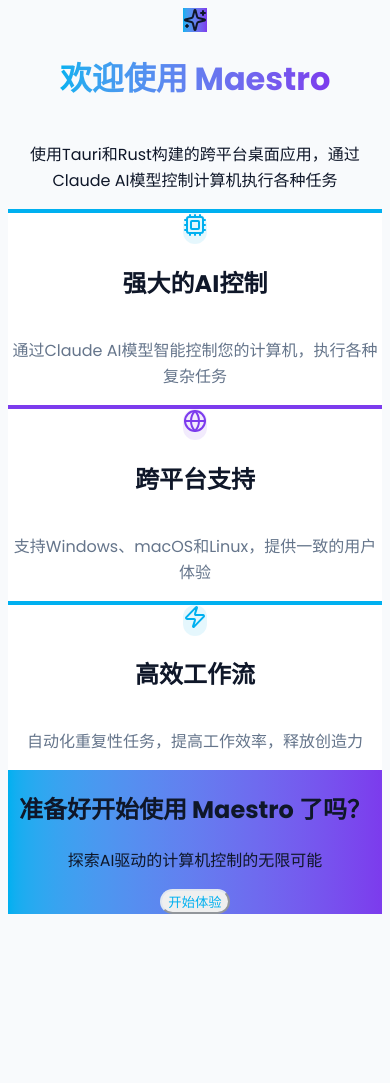
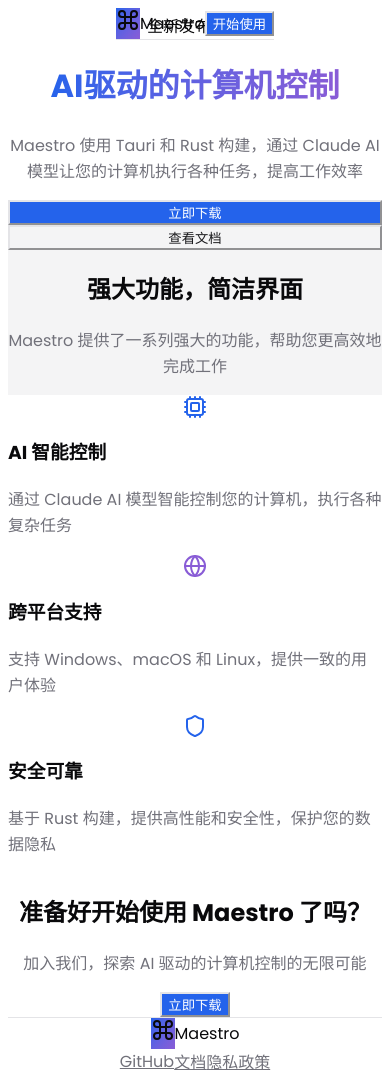
Before and after one commit to Shouly/maestro_v2, a Next.js app: page / in a window 390 px wide. Before the commit the page ends 922 px from the top, so only its background shows below. Built offline with nearby package versions, Linux system fonts and the light colour scheme.

Commit message:
设计：优化UI设计，使界面更加精致和现代

```diff
--- a/src/app/page.tsx
+++ b/src/app/page.tsx
@@ -1,70 +1,140 @@
-import { Cpu, Sparkles, Zap, Globe, Palette, Layers } from 'lucide-react';
+import { Cpu, Sparkles, Zap, Globe, Command, Shield } from 'lucide-react';
 
 export default function Home() {
   return (
-    <main className="flex min-h-screen flex-col items-center justify-center p-8 bg-[hsl(var(--background))]">
-      {/* 顶部装饰元素 */}
-      <div className="absolute top-0 left-0 w-full h-2 bg-gradient-to-r from-[hsl(var(--primary))] via-[hsl(var(--accent))] to-[hsl(var(--primary))]"></div>
+    <main className="flex min-h-screen flex-col items-center justify-between py-16 px-6 bg-[hsl(var(--background))]">
+      {/* 顶部导航栏 */}
+      <nav className="fixed top-0 left-0 right-0 z-50 backdrop-blur-md bg-[hsl(var(--background))/80] border-b border-[hsl(var(--border))] py-4 px-6">
+        <div className="max-w-7xl mx-auto flex justify-between items-center">
+          <div className="flex items-center space-x-2">
+            <div className="w-8 h-8 rounded-md bg-gradient-to-br from-[hsl(var(--primary))] to-[hsl(var(--accent))]">
+              <Command className="w-5 h-5 text-white m-1.5" />
+            </div>
+            <span className="font-bold text-lg">Maestro</span>
+          </div>
+          <div className="hidden md:flex space-x-6">
+            <a href="#" className="text-sm font-medium hover:text-[hsl(var(--primary))] transition-colors">功能</a>
+            <a href="#" className="text-sm font-medium hover:text-[hsl(var(--primary))] transition-colors">文档</a>
+            <a href="#" className="text-sm font-medium hover:text-[hsl(var(--primary))] transition-colors">下载</a>
+            <a href="#" className="text-sm font-medium hover:text-[hsl(var(--primary))] transition-colors">关于</a>
+          </div>
+          <button className="bg-[hsl(var(--primary))] text-[hsl(var(--primary-foreground))] px-4 py-2 rounded-md text-sm font-medium hover:bg-[hsl(var(--primary))/90] transition-colors">
+            开始使用
+          </button>
+        </div>
+      </nav>
 
-      <div className="z-10 max-w-6xl w-full items-center justify-center font-sans text-sm flex flex-col">
-        {/* 标志和标题区域 */}
-        <div className="flex items-center justify-center bg-gradient-to-r from-[hsl(var(--primary))] to-[hsl(var(--accent))] p-8 rounded-2xl mb-10 shadow-lg transform hover:scale-105 transition-transform duration-300">
-          <Sparkles className="h-16 w-16 text-white" />
+      {/* 英雄区域 */}
+      <div className="w-full max-w-6xl mx-auto mt-16 mb-24 text-center">
+        <div className="inline-block mb-6 p-2 bg-[hsl(var(--secondary))] rounded-full">
+          <div className="flex items-center space-x-2 px-3 py-1 bg-[hsl(var(--background))] rounded-full">
+            <span className="flex h-2 w-2 rounded-full bg-[hsl(var(--primary))]"></span>
+            <span className="text-sm font-medium">全新发布 v1.0</span>
+          </div>
         </div>
 
-        <h1 className="text-5xl font-bold mb-4 text-center bg-clip-text text-transparent bg-gradient-to-r from-[hsl(var(--primary))] to-[hsl(var(--accent))]">
-          欢迎使用 Maestro
+        <h1 className="text-4xl md:text-6xl font-bold tracking-tight mb-6">
+          <span className="bg-clip-text text-transparent bg-gradient-to-r from-[hsl(var(--primary))] to-[hsl(var(--accent))]">
+            AI驱动的计算机控制
+          </span>
         </h1>
 
-        <p className="text-xl text-center mb-12 max-w-3xl">
-          使用Tauri和Rust构建的跨平台桌面应用，通过Claude AI模型控制计算机执行各种任务
+        <p className="text-lg md:text-xl text-[hsl(var(--muted-foreground))] max-w-3xl mx-auto mb-10">
+          Maestro 使用 Tauri 和 Rust 构建，通过 Claude AI 模型让您的计算机执行各种任务，提高工作效率
         </p>
 
-        {/* 特性卡片 */}
-        <div className="grid grid-cols-1 md:grid-cols-3 gap-8 w-full max-w-5xl">
-          <div className="bg-[hsl(var(--card))] rounded-2xl p-8 flex flex-col items-center text-center shadow-md hover:shadow-xl transition-shadow duration-300 border-t-4 border-[hsl(var(--primary))]">
-            <div className="bg-[hsl(var(--primary)/0.1)] p-4 rounded-full mb-6">
-              <Cpu className="h-8 w-8 text-[hsl(var(--primary))]" />
+        <div className="flex flex-col sm:flex-row justify-center gap-4 mb-12">
+          <button className="bg-[hsl(var(--primary))] text-[hsl(var(--primary-foreground))] px-6 py-3 rounded-lg font-medium hover:bg-[hsl(var(--primary))/90] transition-colors">
+            立即下载
+          </button>
+          <button className="bg-[hsl(var(--secondary))] text-[hsl(var(--secondary-foreground))] px-6 py-3 rounded-lg font-medium hover:bg-[hsl(var(--secondary))/90] transition-colors">
+            查看文档
+          </button>
         </div>
-            <h2 className="text-xl font-semibold mb-3">强大的AI控制</h2>
-            <p className="text-[hsl(var(--muted-foreground))]">
-              通过Claude AI模型智能控制您的计算机，执行各种复杂任务
+
+        <div className="relative mx-auto w-full max-w-4xl aspect-video rounded-xl overflow-hidden shadow-2xl">
+          <div className="absolute inset-0 bg-gradient-to-br from-[hsl(var(--primary))/20] to-[hsl(var(--accent))/20]"></div>
+          <div className="absolute inset-0 flex items-center justify-center">
+            <div className="bg-[hsl(var(--background))/80] backdrop-blur-md p-8 rounded-lg shadow-lg text-center">
+              <Sparkles className="h-12 w-12 mx-auto mb-4 text-[hsl(var(--primary))]" />
+              <h3 className="text-xl font-semibold mb-2">应用界面预览</h3>
+              <p className="text-sm text-[hsl(var(--muted-foreground))]">即将推出演示视频</p>
+            </div>
+          </div>
+        </div>
+      </div>
+
+      {/* 特性部分 */}
+      <div className="w-full bg-[hsl(var(--secondary))] py-20">
+        <div className="max-w-6xl mx-auto px-6">
+          <div className="text-center mb-16">
+            <h2 className="text-3xl font-bold mb-4">强大功能，简洁界面</h2>
+            <p className="text-[hsl(var(--muted-foreground))] max-w-2xl mx-auto">
+              Maestro 提供了一系列强大的功能，帮助您更高效地完成工作
             </p>
           </div>
 
-          <div className="bg-[hsl(var(--card))] rounded-2xl p-8 flex flex-col items-center text-center shadow-md hover:shadow-xl transition-shadow duration-300 border-t-4 border-[hsl(var(--accent))]">
-            <div className="bg-[hsl(var(--accent)/0.1)] p-4 rounded-full mb-6">
-              <Globe className="h-8 w-8 text-[hsl(var(--accent))]" />
+          <div className="grid grid-cols-1 md:grid-cols-3 gap-8">
+            <div className="bg-[hsl(var(--background))] p-6 rounded-lg shadow-sm">
+              <div className="w-12 h-12 rounded-lg bg-[hsl(var(--primary))/10] flex items-center justify-center mb-4">
+                <Cpu className="h-6 w-6 text-[hsl(var(--primary))]" />
               </div>
-            <h2 className="text-xl font-semibold mb-3">跨平台支持</h2>
+              <h3 className="text-xl font-semibold mb-2">AI 智能控制</h3>
               <p className="text-[hsl(var(--muted-foreground))]">
-              支持Windows、macOS和Linux，提供一致的用户体验
+                通过 Claude AI 模型智能控制您的计算机，执行各种复杂任务
               </p>
             </div>
 
-          <div className="bg-[hsl(var(--card))] rounded-2xl p-8 flex flex-col items-center text-center shadow-md hover:shadow-xl transition-shadow duration-300 border-t-4 border-[hsl(var(--primary))]">
-            <div className="bg-[hsl(var(--primary)/0.1)] p-4 rounded-full mb-6">
-              <Zap className="h-8 w-8 text-[hsl(var(--primary))]" />
+            <div className="bg-[hsl(var(--background))] p-6 rounded-lg shadow-sm">
+              <div className="w-12 h-12 rounded-lg bg-[hsl(var(--accent))/10] flex items-center justify-center mb-4">
+                <Globe className="h-6 w-6 text-[hsl(var(--accent))]" />
               </div>
-            <h2 className="text-xl font-semibold mb-3">高效工作流</h2>
+              <h3 className="text-xl font-semibold mb-2">跨平台支持</h3>
               <p className="text-[hsl(var(--muted-foreground))]">
-              自动化重复性任务，提高工作效率，释放创造力
+                支持 Windows、macOS 和 Linux，提供一致的用户体验
+              </p>
+            </div>
+
+            <div className="bg-[hsl(var(--background))] p-6 rounded-lg shadow-sm">
+              <div className="w-12 h-12 rounded-lg bg-[hsl(var(--primary))/10] flex items-center justify-center mb-4">
+                <Shield className="h-6 w-6 text-[hsl(var(--primary))]" />
+              </div>
+              <h3 className="text-xl font-semibold mb-2">安全可靠</h3>
+              <p className="text-[hsl(var(--muted-foreground))]">
+                基于 Rust 构建，提供高性能和安全性，保护您的数据隐私
               </p>
             </div>
           </div>
-
-        {/* 底部装饰和CTA */}
-        <div className="mt-16 bg-gradient-to-r from-[hsl(var(--primary))] to-[hsl(var(--accent))] p-10 rounded-2xl w-full max-w-5xl text-white text-center shadow-lg">
-          <h2 className="text-2xl font-bold mb-4">准备好开始使用 Maestro 了吗？</h2>
-          <p className="mb-6">探索AI驱动的计算机控制的无限可能</p>
-          <button className="bg-white text-[hsl(var(--primary))] font-bold py-3 px-8 rounded-full hover:bg-opacity-90 transition-colors duration-300 shadow-md">
-            开始体验
-          </button>
         </div>
       </div>
 
-      {/* 底部装饰元素 */}
-      <div className="absolute bottom-0 left-0 w-full h-2 bg-gradient-to-r from-[hsl(var(--accent))] via-[hsl(var(--primary))] to-[hsl(var(--accent))]"></div>
+      {/* 底部 CTA */}
+      <div className="w-full max-w-6xl mx-auto py-20 px-6 text-center">
+        <h2 className="text-3xl font-bold mb-4">准备好开始使用 Maestro 了吗？</h2>
+        <p className="text-[hsl(var(--muted-foreground))] max-w-2xl mx-auto mb-8">
+          加入我们，探索 AI 驱动的计算机控制的无限可能
+        </p>
+        <button className="bg-[hsl(var(--primary))] text-[hsl(var(--primary-foreground))] px-8 py-3 rounded-lg font-medium hover:bg-[hsl(var(--primary))/90] transition-colors">
+          立即下载
+        </button>
+      </div>
+
+      {/* 页脚 */}
+      <footer className="w-full border-t border-[hsl(var(--border))] py-8 px-6">
+        <div className="max-w-6xl mx-auto flex flex-col md:flex-row justify-between items-center">
+          <div className="flex items-center space-x-2 mb-4 md:mb-0">
+            <div className="w-6 h-6 rounded-md bg-gradient-to-br from-[hsl(var(--primary))] to-[hsl(var(--accent))]">
+              <Command className="w-4 h-4 text-white m-1" />
+            </div>
+            <span className="font-medium">Maestro</span>
+          </div>
+          <div className="flex space-x-6">
+            <a href="#" className="text-sm text-[hsl(var(--muted-foreground))] hover:text-[hsl(var(--foreground))] transition-colors">GitHub</a>
+            <a href="#" className="text-sm text-[hsl(var(--muted-foreground))] hover:text-[hsl(var(--foreground))] transition-colors">文档</a>
+            <a href="#" className="text-sm text-[hsl(var(--muted-foreground))] hover:text-[hsl(var(--foreground))] transition-colors">隐私政策</a>
+          </div>
+        </div>
+      </footer>
     </main>
   );
 }
--- a/src/styles/globals.css
+++ b/src/styles/globals.css
@@ -4,77 +4,77 @@
 
 @layer base {
   :root {
-    /* Canva风格的明亮主题 */
-    --background: 210 40% 98%;
-    --foreground: 222 47% 11%;
+    /* 更精致的明亮主题 */
+    --background: 0 0% 100%;
+    --foreground: 240 10% 3.9%;
 
     --card: 0 0% 100%;
-    --card-foreground: 222 47% 11%;
+    --card-foreground: 240 10% 3.9%;
 
     --popover: 0 0% 100%;
-    --popover-foreground: 222 47% 11%;
+    --popover-foreground: 240 10% 3.9%;
 
-    /* Canva蓝色 */
-    --primary: 196 100% 47%;
+    /* 优雅的蓝色 */
+    --primary: 221 83% 53%;
     --primary-foreground: 0 0% 100%;
 
-    /* 浅灰色 */
-    --secondary: 210 20% 96%;
-    --secondary-foreground: 222 47% 11%;
+    /* 柔和的灰色 */
+    --secondary: 240 4.8% 95.9%;
+    --secondary-foreground: 240 5.9% 10%;
 
     /* 中性灰 */
-    --muted: 210 20% 96%;
-    --muted-foreground: 215 16% 47%;
+    --muted: 240 4.8% 95.9%;
+    --muted-foreground: 240 3.8% 46.1%;
 
-    /* 紫色强调 */
-    --accent: 262 83% 58%;
+    /* 柔和的紫色 */
+    --accent: 262 60% 60%;
     --accent-foreground: 0 0% 100%;
 
-    /* 红色警告 */
-    --destructive: 0 84% 60%;
+    /* 警告红 */
+    --destructive: 0 72% 51%;
     --destructive-foreground: 0 0% 100%;
 
-    --border: 214 32% 91%;
-    --input: 214 32% 91%;
-    --ring: 196 100% 47%;
+    --border: 240 5.9% 90%;
+    --input: 240 5.9% 90%;
+    --ring: 221 83% 53%;
 
-    --radius: 0.75rem;
+    --radius: 0.5rem;
   }
 
   .dark {
-    /* Canva风格的暗色主题 */
-    --background: 222 47% 11%;
-    --foreground: 210 40% 98%;
+    /* 优雅的暗色主题 */
+    --background: 240 10% 3.9%;
+    --foreground: 0 0% 98%;
 
-    --card: 222 47% 11%;
-    --card-foreground: 210 40% 98%;
+    --card: 240 10% 3.9%;
+    --card-foreground: 0 0% 98%;
 
-    --popover: 222 47% 11%;
-    --popover-foreground: 210 40% 98%;
+    --popover: 240 10% 3.9%;
+    --popover-foreground: 0 0% 98%;
 
     /* 亮蓝色 */
-    --primary: 196 100% 50%;
+    --primary: 217 91% 60%;
     --primary-foreground: 0 0% 100%;
 
     /* 深灰色 */
-    --secondary: 217 33% 17%;
-    --secondary-foreground: 210 40% 98%;
+    --secondary: 240 3.7% 15.9%;
+    --secondary-foreground: 0 0% 98%;
 
     /* 暗灰色 */
-    --muted: 217 33% 17%;
-    --muted-foreground: 215 20% 65%;
+    --muted: 240 3.7% 15.9%;
+    --muted-foreground: 240 5% 64.9%;
 
     /* 亮紫色 */
-    --accent: 262 83% 65%;
+    --accent: 262 60% 65%;
     --accent-foreground: 0 0% 100%;
 
     /* 亮红色 */
-    --destructive: 0 84% 65%;
+    --destructive: 0 62.8% 60.6%;
     --destructive-foreground: 0 0% 100%;
 
-    --border: 217 33% 17%;
-    --input: 217 33% 17%;
-    --ring: 196 100% 50%;
+    --border: 240 3.7% 15.9%;
+    --input: 240 3.7% 15.9%;
+    --ring: 217 91% 60%;
   }
 }
 
@@ -84,5 +84,6 @@
   }
   body {
     @apply bg-[hsl(var(--background))] text-[hsl(var(--foreground))];
+    font-feature-settings: "rlig" 1, "calt" 1;
   }
 }
```
Lines whose indentation alone changed are shown as unchanged.
